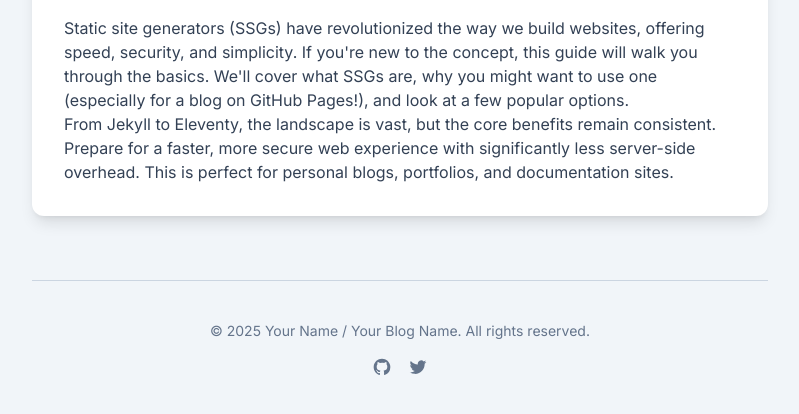
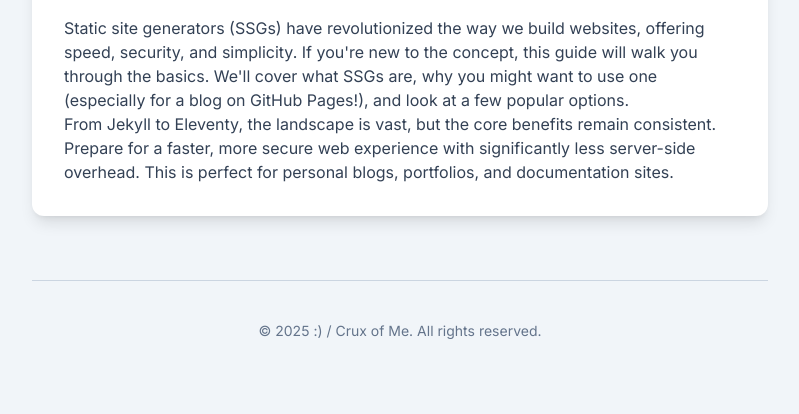
Before and after one commit to zedqube/allen-wrench, a plain HTML site: page index.html in a window 1280 px wide. Shown: the part 652-1066 px from the top of the page, without its empty margins (240-1039 px from the left). Drawn offline with nearby package versions, Linux system fonts and the light colour scheme.

Commit message:
Filled in the blanks

```diff
--- a/index.html
+++ b/index.html
@@ -3,7 +3,7 @@
 <head>
     <meta charset="UTF-8">
     <meta name="viewport" content="width=device-width, initial-scale=1.0">
-    <title>My Minimalist Blog</title>
+    <title>Crux of Me</title>
     <script src="https://cdn.tailwindcss.com"></script>
     <link rel="preconnect" href="https://fonts.googleapis.com">
     <link rel="preconnect" href="https://fonts.gstatic.com" crossorigin>
@@ -73,14 +73,14 @@
 
         <footer class="mt-12 sm:mt-16 pt-8 sm:pt-10 border-t border-slate-300 text-center">
             <p class="text-xs sm:text-sm text-slate-500">
-                &copy; <span id="currentYear"></span> Your Name / Your Blog Name. All rights reserved.
+                &copy; <span id="currentYear"></span> :) / Crux of Me. All rights reserved.
             </p>
             <div class="mt-4 flex justify-center space-x-4">
                 <a href="#" aria-label="GitHub Profile" class="text-slate-500 hover:text-sky-600 transition-all-ease">
-                    <svg class="w-5 h-5" fill="currentColor" viewBox="0 0 24 24" aria-hidden="true"><path fill-rule="evenodd" d="M12 2C6.477 2 2 6.484 2 12.017c0 4.425 2.865 8.18 6.839 9.504.5.092.682-.217.682-.483 0-.237-.008-.868-.013-1.703-2.782.605-3.369-1.343-3.369-1.343-.454-1.158-1.11-1.466-1.11-1.466-.908-.62.069-.608.069-.608 1.003.07 1.531 1.032 1.531 1.032.892 1.53 2.341 1.088 2.91.832.092-.647.35-1.088.636-1.338-2.22-.253-4.555-1.113-4.555-4.951 0-1.093.39-1.988 1.029-2.688-.103-.253-.446-1.272.098-2.65 0 0 .84-.27 2.75 1.026A9.564 9.564 0 0112 6.844c.85.004 1.705.115 2.504.337 1.909-1.296 2.747-1.026 2.747-1.026.546 1.379.201 2.398.1 2.651.64.7 1.028 1.595 1.028 2.688 0 3.848-2.339 4.695-4.566 4.943.359.309.678.92.678 1.855 0 1.338-.012 2.419-.012 2.747 0 .268.18.58.688.482A10.001 10.001 0 0022 12.017C22 6.484 17.522 2 12 2Z" clip-rule="evenodd" /></svg>
+                    <svg class="w-5 h-5" fill="currentColor" viewBox="0 0 24 24" aria-hidden="true"><path fill-rule="evenodd" d="hi" clip-rule="evenodd" /></svg>
                 </a>
                 <a href="#" aria-label="Twitter Profile" class="text-slate-500 hover:text-sky-600 transition-all-ease">
-                    <svg class="w-5 h-5" fill="currentColor" viewBox="0 0 24 24" aria-hidden="true"><path d="M8.29 20.251c7.547 0 11.675-6.253 11.675-11.675 0-.178 0-.355-.012-.53A8.348 8.348 0 0022 5.92a8.19 8.19 0 01-2.357.646 4.118 4.118 0 001.804-2.27 8.224 8.224 0 01-2.605.996 4.107 4.107 0 00-6.993 3.743 11.65 11.65 0 01-8.457-4.287 4.106 4.106 0 001.27 5.477A4.072 4.072 0 012.8 9.713v.052a4.105 4.105 0 003.292 4.022 4.095 4.095 0 01-1.853.07 4.108 4.108 0 003.834 2.85A8.233 8.233 0 012 18.407a11.616 11.616 0 006.29 1.84" /></svg>
+                    <svg class="w-5 h-5" fill="currentColor" viewBox="0 0 24 24" aria-hidden="true"><path d="hi" /></svg>
                 </a>
                 </div>
         </footer>
```
